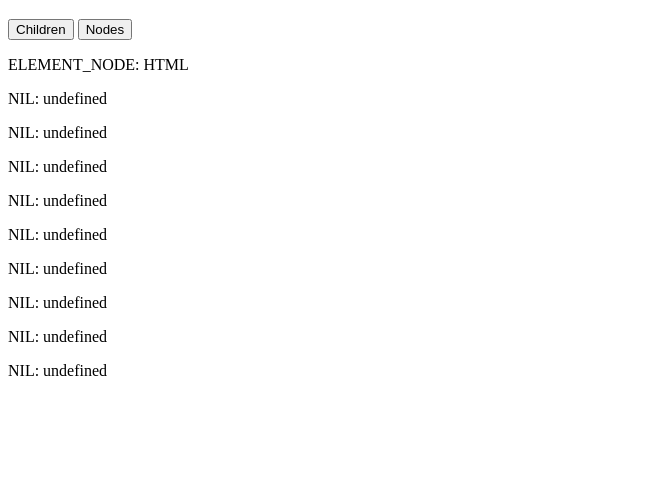
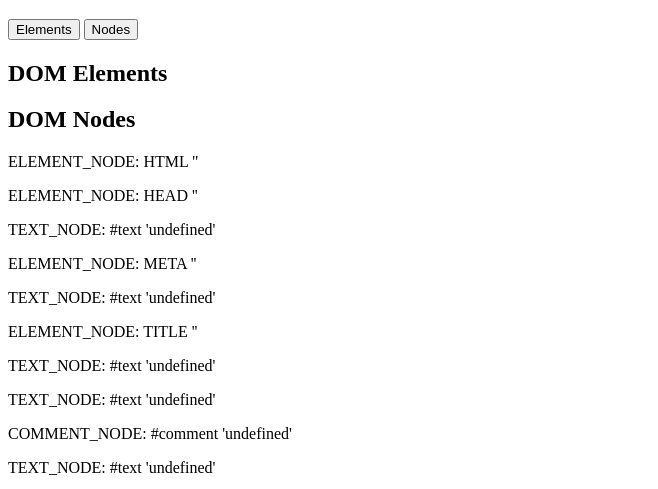
Before and after one commit to astephane/osrl, a plain HTML site: page www/index.html in a window 1280 px wide. Both pictures are taken after a click on the button "Nodes". Shown: the part 311-800 px from the top of the page, without its empty margins (0-658 px from the left). Drawn offline with Linux system fonts and the light colour scheme.

Commit message:
Traversed DOM document (elements & nodes).

```diff
--- a/www/index.html
+++ b/www/index.html
@@ -26,11 +26,14 @@
 
     <h1>DOM</h1>
 
-    <button type="button" onclick="explore_children( null )">Children</button>
-    <button type="button" onclick="explore_nodes( null )">Nodes</button>
+    <button type="button" onclick="print_elements()">Elements</button>
+    <button type="button" onclick="print_nodes()">Nodes</button>
 
-    <div id="children" />
-    <div id="nodes" />
+    <h2>DOM Elements</h2>
+    <div id="elements"></div>
+
+    <h2>DOM Nodes</h2>
+    <div id="nodes"></div>
 
   </body>
 
@@ -69,39 +72,77 @@
             case 1: return "ELEMENT_NODE"; break;
             case 2: return "ATTRIBUTE_NODE"; break;
             case 3: return "TEXT_NODE"; break;
-            case 4: return "COMMENT_NODE"; break;
-            case 5: return "DOCUMENT_NODE"; break;
-            case 6: return "DOCUMENT_TYPE_NODE"; break;
-            default: return "NIL"; break;
+            case 8: return "COMMENT_NODE"; break;
+            case 9: return "DOCUMENT_NODE"; break;
+            case 10: return "DOCUMENT_TYPE_NODE"; break;
+            default: return node.nodeType.toString(); break;
         }
     }
 
-    function explore_children( element )
+    /*
+    class record
     {
-        if( element == null )
+        constructor( level, node )
         {
-            explore_children( document.documentElement );
-            return;
+            this.level = level;
+            this.type = get_type( node.nodeType );
+            this.name = node.nodeName;
+            this.children = node.children.length;
         }
 
-        print( get_type( element ) + ": " + element.nodeName, "children" );
+        toString()
+        {
+            return "#" + level + "-" + type + ": " + name + " (" + children + ")";
+        }
+    }
+    */
 
-        for( let i = 0; i < element.children.length; ++i )
-            explore_children( element.children[ i ]  );
+    function explore_elements( elt )
+    {
+        if( elt == null )
+        {
+            return explore_elements( document.documentElement );
+        }
+
+        let lines = [ get_type( elt ) + ": " + elt.nodeName + " '" + elt.id + "'" ];
+
+        for( let child of elt.children )
+            lines = lines.concat( explore_elements( child ) );
+
+        return lines;
+    }
+
+    function print_elements()
+    {
+        explore_elements( null ).forEach(
+            ( line ) => {
+                print( line, "elements" );
+            }
+        );
     }
 
     function explore_nodes( node )
     {
         if( node == null )
         {
-            explore_nodes( document.documentElement );
-            return;
+            return explore_nodes( document.documentElement );
         }
 
-        print( get_type( node ) + ": " + node.nodeName, "nodes" );
+        let lines = [ get_type( node ) + ": " + node.nodeName + " '" + node.id + "'" ];
 
-        for( let child in node.childNodes )
-            explore_nodes( child );
+        for( let child of node.childNodes )
+            lines = lines.concat( explore_nodes( child ) );
+
+        return lines;
+    }
+
+    function print_nodes()
+    {
+        explore_nodes( null ).forEach(
+            ( line ) => {
+                print( line, "nodes" );
+            }
+        );
     }
 
     function foo()
```
